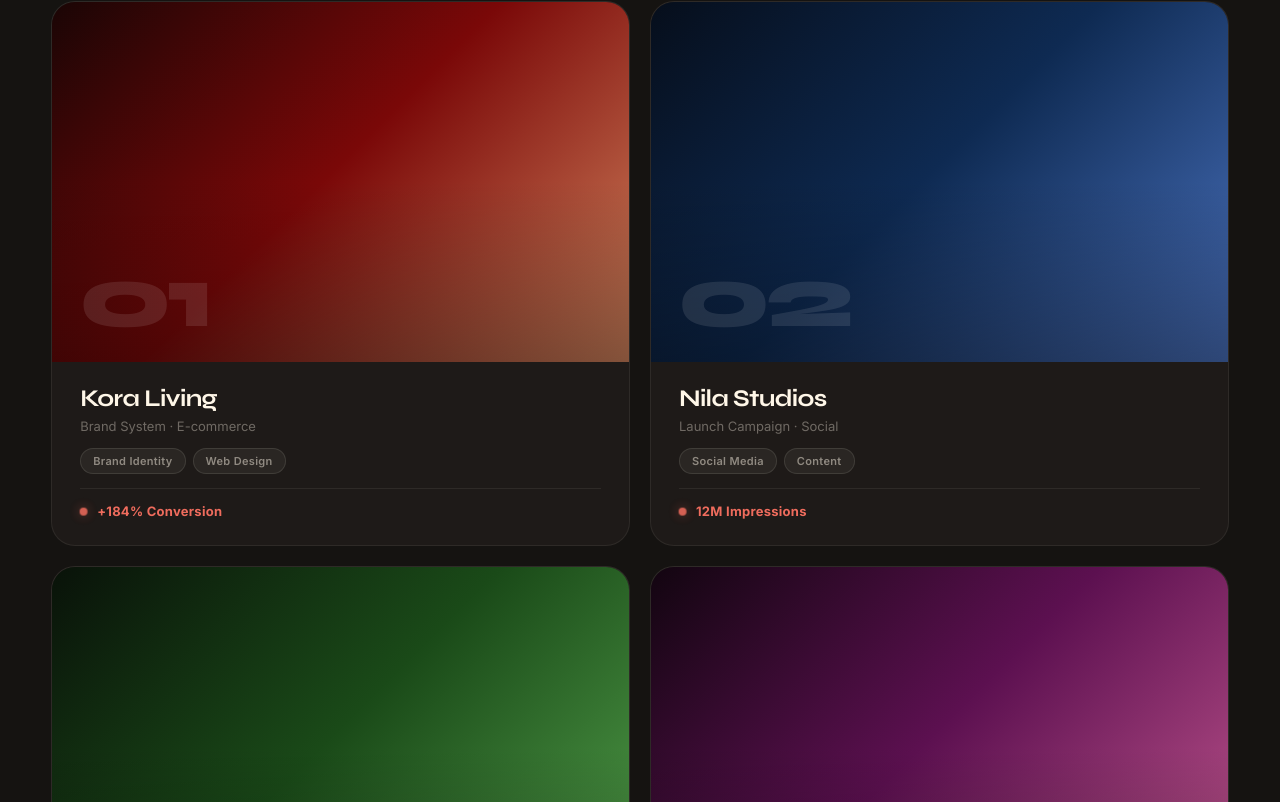
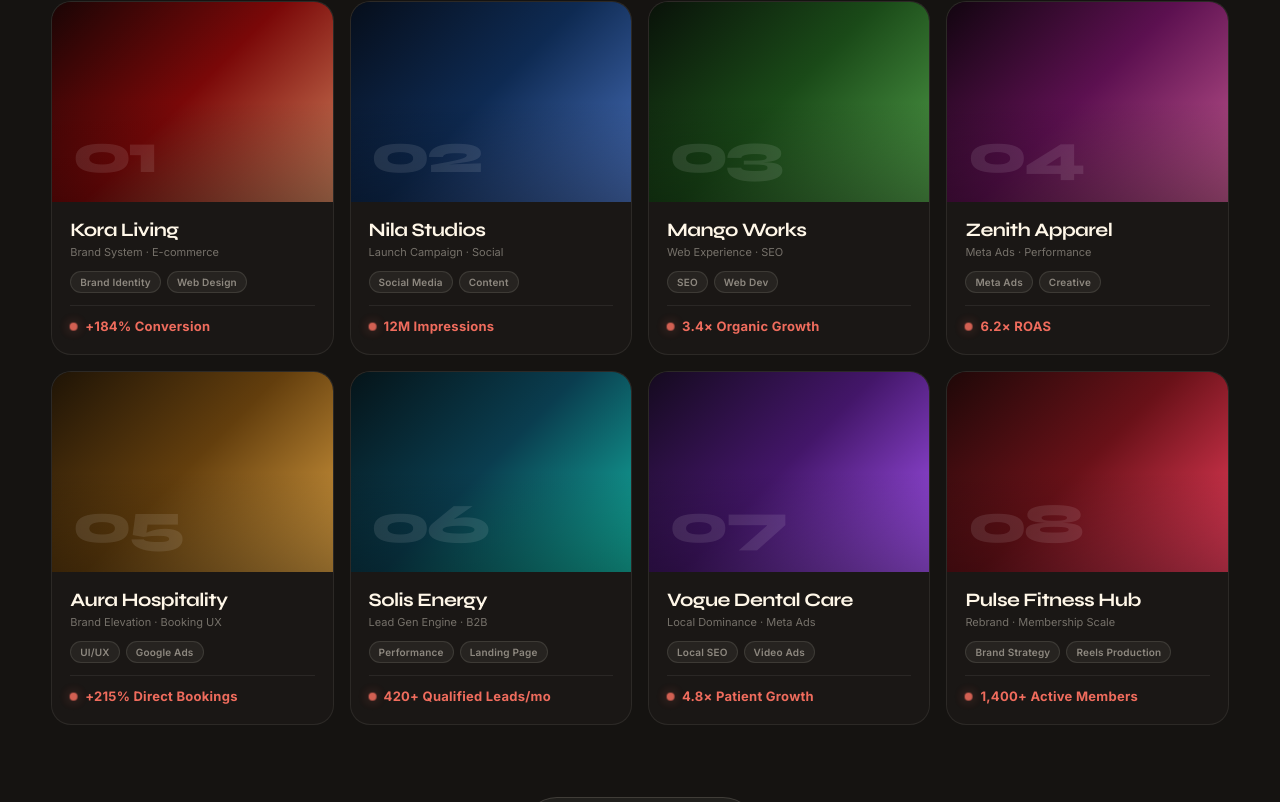
Before and after one commit to MOHAMMEDAHRASKHANKP/-admosphere-site, a React (Vite) app: page / in a window 1280 px wide. Shown: the part 4538-5340 px from the top of the page. Built offline with nearby package versions, Linux system fonts and the light colour scheme.

Commit message:
feat: expand selected work to 8 compact 4-column cards and update WhatsApp button with official vector logo

```diff
--- a/src/components/sections/Work.jsx
+++ b/src/components/sections/Work.jsx
@@ -38,6 +38,42 @@ const projects = [
     tags: ['Meta Ads', 'Creative'],
     gradient:
       'linear-gradient(135deg, #120510 0%, #5c1050 48%, #c45890 100%)',
+  },
+  {
+    id: '05',
+    name: 'Aura Hospitality',
+    category: 'Brand Elevation · Booking UX',
+    result: '+215% Direct Bookings',
+    tags: ['UI/UX', 'Google Ads'],
+    gradient:
+      'linear-gradient(135deg, #1f1406 0%, #633e0d 48%, #e0a343 100%)',
+  },
+  {
+    id: '06',
+    name: 'Solis Energy',
+    category: 'Lead Gen Engine · B2B',
+    result: '420+ Qualified Leads/mo',
+    tags: ['Performance', 'Landing Page'],
+    gradient:
+      'linear-gradient(135deg, #051419 0%, #0a3d4f 48%, #14b8a6 100%)',
+  },
+  {
+    id: '07',
+    name: 'Vogue Dental Care',
+    category: 'Local Dominance · Meta Ads',
+    result: '4.8× Patient Growth',
+    tags: ['Local SEO', 'Video Ads'],
+    gradient:
+      'linear-gradient(135deg, #150a1f 0%, #431669 48%, #a855f7 100%)',
+  },
+  {
+    id: '08',
+    name: 'Pulse Fitness Hub',
+    category: 'Rebrand · Membership Scale',
+    result: '1,400+ Active Members',
+    tags: ['Brand Strategy', 'Reels Production'],
+    gradient:
+      'linear-gradient(135deg, #1f0808 0%, #691118 48%, #f43f5e 100%)',
   },
 ];
 
--- a/src/components/ui/FloatingWhatsApp.css
+++ b/src/components/ui/FloatingWhatsApp.css
@@ -1,113 +1,80 @@
 .floating-whatsapp{
-
   position:fixed;
-
   right:28px;
-
   bottom:28px;
-
   z-index:9998;
-
-height:66px;
-
-width:66px;
-
+  height:60px;
+  width:60px;
   border:none;
-
   cursor:pointer;
-
   border-radius:999px;
-
   display:flex;
-
   align-items:center;
-
   justify-content:center;
-
-gap:14px;
-
+  gap:12px;
   overflow:hidden;
-
   color:#fff;
-
-background:linear-gradient(135deg,#25D366,#1ebd5a);
-
-box-shadow:
-0 20px 50px rgba(37,211,102,.35),
-0 0 40px rgba(37,211,102,.15);
-
-transition:
-width .45s cubic-bezier(.22,1,.36,1),
-border-radius .45s,
-transform .35s,
-opacity .35s;
-
+  background:rgba(21, 19, 17, 0.85);
+  border:1px solid rgba(255, 255, 255, 0.14);
+  backdrop-filter:blur(16px);
+  -webkit-backdrop-filter:blur(16px);
+  box-shadow:0 18px 45px rgba(0,0,0,.35), 0 0 0 1px rgba(255,255,255,.05);
+  transition:width .45s cubic-bezier(.22,1,.36,1), border-radius .45s, transform .35s, opacity .35s, background .3s;
   opacity:0;
-
   transform:translateY(40px);
 }
 
 .floating-whatsapp.show{
-
   opacity:1;
-
   transform:translateY(0);
 }
 
 .floating-whatsapp:hover{
-
-width:260px;
-
+  width:245px;
   justify-content:flex-start;
-
-padding-left:22px;
+  padding-left:14px;
+  background:#1a1715;
+  border-color:rgba(37,211,102,.4);
+  box-shadow:0 20px 50px rgba(0,0,0,.45), 0 0 25px rgba(37,211,102,.2);
 }
 
 .wa-icon{
-
-font-size:34px;
-
+  width:38px;
+  height:38px;
   flex-shrink:0;
+  display:block;
 }
 
 .floating-whatsapp span{
-
   white-space:nowrap;
-
-font-size:15px;
-
+  font-size:14px;
   font-weight:600;
-
+  font-family:Inter, sans-serif;
+  color:#fff7e8;
   opacity:0;
-
-transform:translateX(12px);
-
+  transform:translateX(10px);
   transition:.35s;
 }
 
 .floating-whatsapp:hover span{
-
   opacity:1;
-
   transform:translateX(0);
 }
 
 @media(max-width:768px){
-
   .floating-whatsapp{
-
-width:62px !important;
-
-height:62px;
-
+    width:56px !important;
+    height:56px;
     right:18px;
-
     bottom:18px;
   }
 
+  .wa-icon{
+    width:34px;
+    height:34px;
+  }
+
   .floating-whatsapp span{
-
     display:none;
   }
-
 }
--- a/src/components/ui/FloatingWhatsApp.jsx
+++ b/src/components/ui/FloatingWhatsApp.jsx
@@ -1,7 +1,19 @@
 import React, { useEffect, useState } from "react";
 import { motion } from "framer-motion";
-import { FaWhatsapp } from "react-icons/fa";
 import "./FloatingWhatsApp.css";
+
+/* Official WhatsApp vector icon */
+function OfficialWhatsAppIcon() {
+  return (
+    <svg viewBox="0 0 48 48" className="wa-icon" fill="none">
+      <circle cx="24" cy="24" r="23" fill="#25D366" />
+      <path
+        d="M24.1 8.5C15.5 8.5 8.5 15.5 8.5 24.1C8.5 26.9 9.2 29.5 10.6 31.8L8.8 38.3L15.6 36.5C18.1 38 21 38.8 24.1 38.8C32.7 38.8 39.7 31.8 39.7 23.2C39.7 14.6 32.7 8.5 24.1 8.5ZM32.4 29.7C32 30.8 30.5 31.7 29.3 32C28.5 32.2 27.4 32.3 23.9 30.9C19.4 29 16.5 24.4 16.3 24.1C16.1 23.8 14.5 21.7 14.5 19.5C14.5 17.3 15.6 16.2 16.1 15.7C16.5 15.3 17 15.2 17.5 15.2C17.7 15.2 17.8 15.2 18 15.2C18.5 15.2 18.7 15.3 19 16C19.4 16.9 20.3 19.2 20.4 19.5C20.5 19.8 20.6 20.1 20.4 20.4C20.2 20.8 20.1 20.9 19.8 21.2C19.6 21.5 19.3 21.8 19.1 22C18.8 22.3 18.6 22.6 18.9 23.1C19.2 23.6 20.2 25.2 21.7 26.5C23.6 28.2 25.2 28.7 25.7 28.9C26.2 29.1 26.5 29.1 26.8 28.7C27.2 28.3 28.4 26.9 28.7 26.4C29 25.9 29.3 26 29.7 26.1C30.1 26.2 32.3 27.3 32.7 27.5C33.1 27.7 33.4 27.9 33.5 28C33.6 28.3 33.6 29.2 32.4 29.7Z"
+        fill="#FFFFFF"
+      />
+    </svg>
+  );
+}
 
 export default function FloatingWhatsApp() {
   const [visible, setVisible] = useState(false);
@@ -48,7 +60,7 @@ export default function FloatingWhatsApp() {
         ease: "easeInOut",
       }}
     >
-      <FaWhatsapp className="wa-icon" />
+      <OfficialWhatsAppIcon />
 
       <span>Chat with Admosphere</span>
     </motion.button>
--- a/src/styles/work.css
+++ b/src/styles/work.css
@@ -84,13 +84,13 @@
 }
 
 /* ============================================================
-   GRID
+   GRID — Compact 4-Column Modern Showcase
    ============================================================ */
 
 .work-grid {
   display: grid;
-  grid-template-columns: repeat(2, 1fr);
-  gap: 20px;
+  grid-template-columns: repeat(4, 1fr);
+  gap: 16px;
   margin-bottom: 72px;
 }
 
@@ -99,21 +99,25 @@
    ============================================================ */
 
 .work-card {
-  border-radius: 24px;
+  border-radius: 20px;
   overflow: hidden;
-  background: #1e1a18;
-  border: 1px solid rgba(255,247,232,.07);
+  background: #1a1715;
+  border: 1px solid rgba(255,247,232,.08);
   cursor: pointer;
+  display: flex;
+  flex-direction: column;
   transition:
-    border-color .38s ease,
-    box-shadow .38s ease;
+    transform .35s ease,
+    border-color .35s ease,
+    box-shadow .35s ease;
 }
 
 .work-card:hover {
-  border-color: rgba(239,108,93,.28);
+  transform: translateY(-6px);
+  border-color: rgba(239,108,93,.35);
   box-shadow:
-    0 32px 80px rgba(0,0,0,.45),
-    0 0 0 1px rgba(239,108,93,.1);
+    0 24px 60px rgba(0,0,0,.5),
+    0 0 0 1px rgba(239,108,93,.15);
 }
 
 /* ============================================================
@@ -122,7 +126,7 @@
 
 .work-art {
   position: relative;
-  height: 360px;
+  height: 200px;
   overflow: hidden;
 }
 
@@ -143,9 +147,9 @@
 .work-num {
   position: absolute;
   bottom: 20px;
-  left: 26px;
+  left: 20px;
   font-family: Syne, sans-serif;
-  font-size: 88px;
+  font-size: 56px;
   font-weight: 800;
   line-height: 1;
   letter-spacing: -.06em;
@@ -164,21 +168,23 @@
    ============================================================ */
 
 .work-info {
-  padding: 22px 28px 26px;
+  padding: 16px 18px 20px;
   display: flex;
   flex-direction: column;
-  gap: 14px;
+  gap: 12px;
+  flex: 1;
+  justify-content: space-between;
 }
 
 .work-info-top {
   display: flex;
   flex-direction: column;
-  gap: 5px;
+  gap: 4px;
 }
 
 .work-name {
   font-family: Syne, sans-serif;
-  font-size: 24px;
+  font-size: 19px;
   font-weight: 700;
   letter-spacing: -.03em;
   color: #fff7e8;
@@ -186,8 +192,8 @@
 }
 
 .work-category {
-  font-size: 13px;
-  color: rgba(255,247,232,.36);
+  font-size: 11px;
+  color: rgba(255,247,232,.4);
   margin: 0;
 }
 
@@ -195,18 +201,18 @@
 .work-tags {
   display: flex;
   flex-wrap: wrap;
-  gap: 7px;
+  gap: 6px;
 }
 
 .work-tag {
-  padding: 5px 12px;
+  padding: 4px 9px;
   border-radius: 999px;
   background: rgba(255,247,232,.055);
   border: 1px solid rgba(255,247,232,.1);
   color: rgba(255,247,232,.48);
-  font-size: 11px;
+  font-size: 10px;
   font-weight: 600;
-  letter-spacing: .03em;
+  letter-spacing: .02em;
   transition: background .28s ease, color .28s ease, border-color .28s ease;
 }
 
@@ -220,8 +226,8 @@
 .work-result {
   display: flex;
   align-items: center;
-  gap: 10px;
-  padding-top: 14px;
+  gap: 8px;
+  padding-top: 12px;
   border-top: 1px solid rgba(255,247,232,.07);
 }
 
@@ -311,9 +317,10 @@
 @media (max-width: 1024px) {
   .work-section    { padding: 120px 0; }
   .work-header-row { grid-template-columns: 1fr; gap: 22px; }
+  .work-grid       { grid-template-columns: repeat(2, 1fr); gap: 14px; }
   .work-title      { font-size: clamp(40px, 7vw, 60px); }
-  .work-art        { height: 300px; }
-  .work-num        { font-size: 70px; }
+  .work-art        { height: 240px; }
+  .work-num        { font-size: 60px; }
   .work-subtitle   { max-width: 100%; }
 }
 
```
Lines whose indentation alone changed are shown as unchanged.
